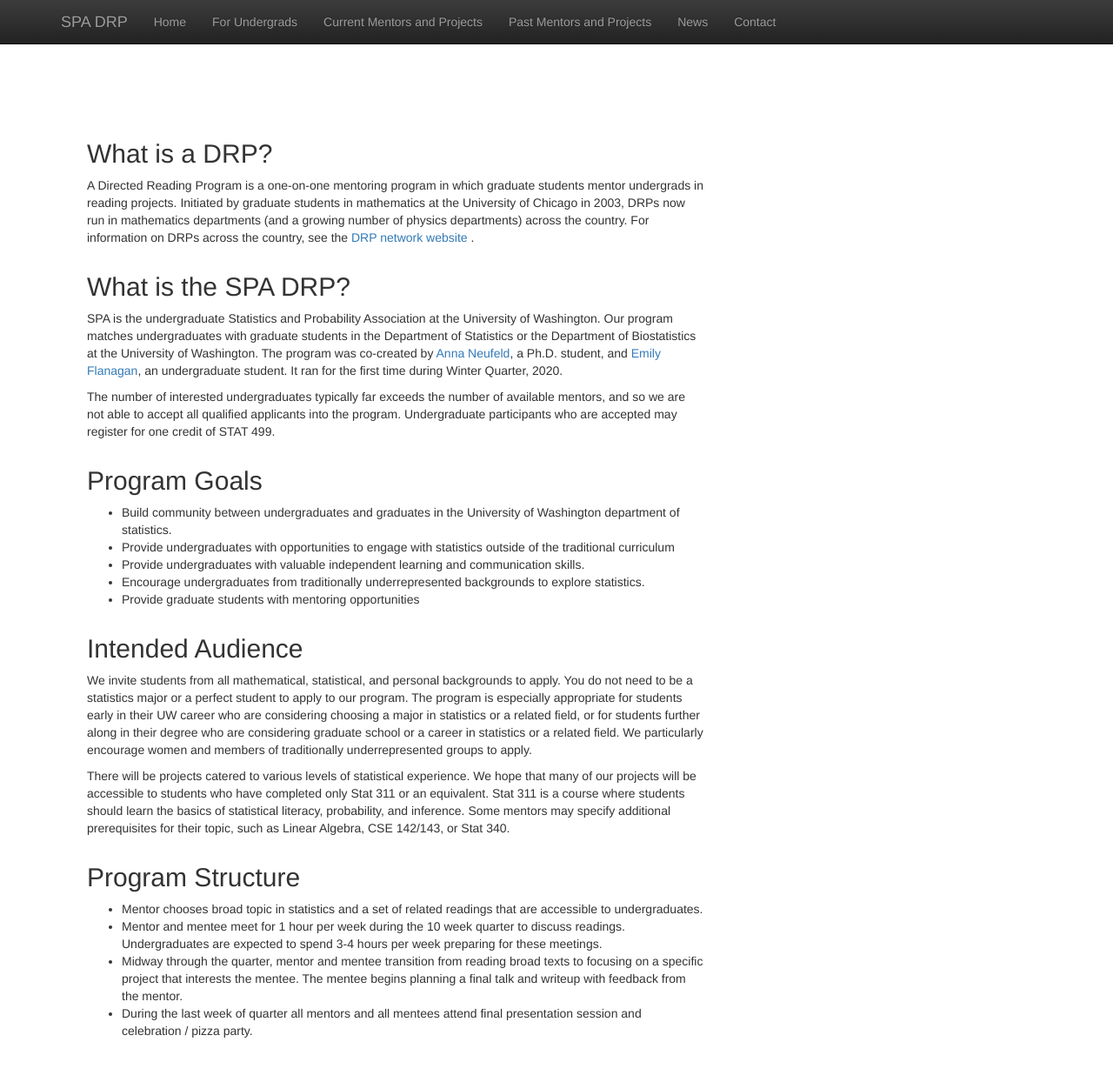
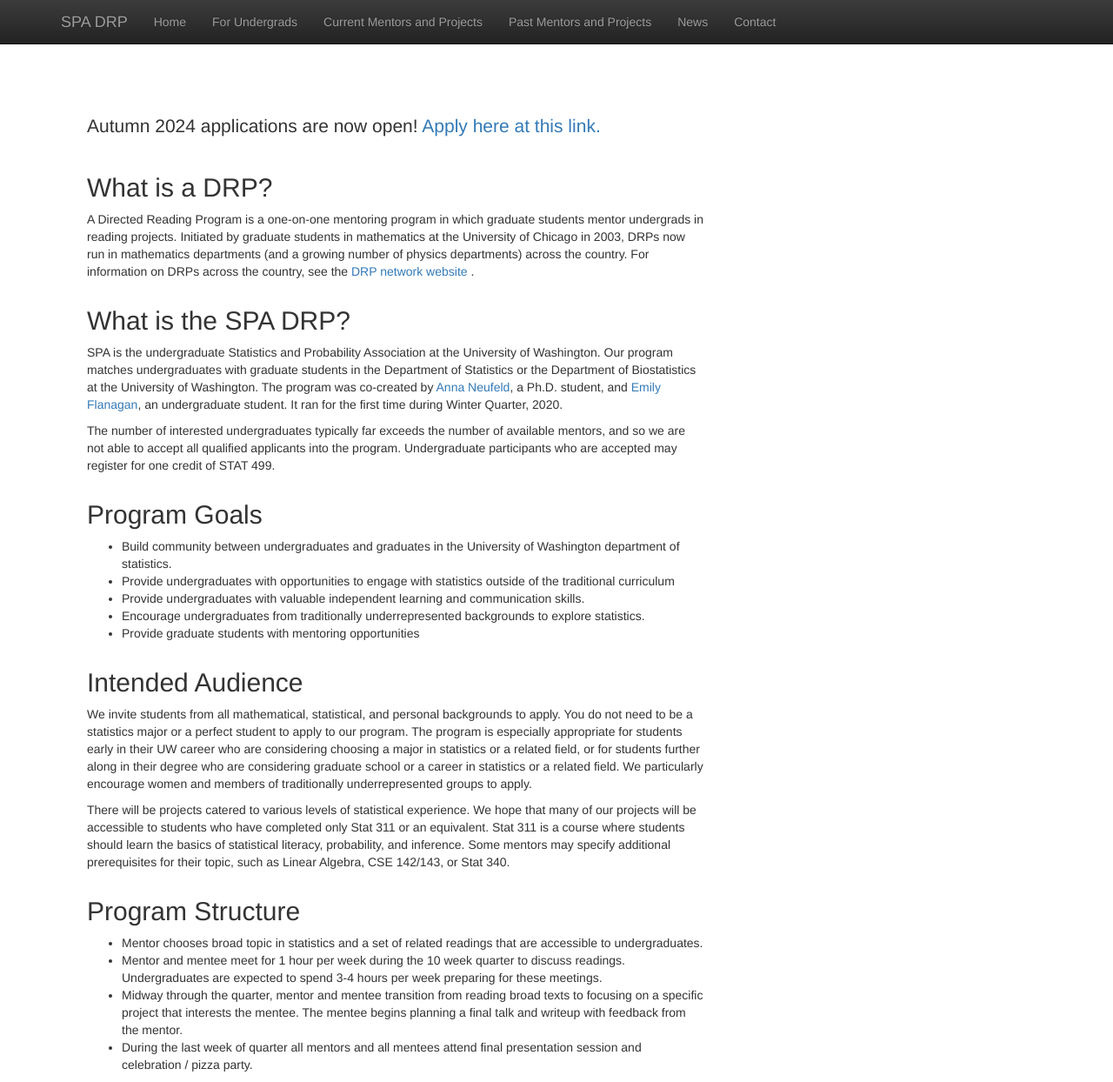
Before and after one commit to SPA-DRP/spa-drp.github.io, a Jekyll site: the page built from index.html, in a window 1280 px wide and 1244 px high. Shown: the whole window at 87% size. Built offline with Jekyll 4.4.1, drawn with Linux system fonts in a browser that asks for light colours; nearby versions of some CDN libraries; library files that are not in the unit come from our copies.

Commit message:
Update index.html
Link to apply

```diff
--- a/index.html
+++ b/index.html
@@ -7,7 +7,7 @@ title:  'SPA Directed Reading Program'
 <div class="col-md-8">
   <h2 style="padding-top: 10px;" class="featurette-heading"> </h2>
   <p class="lead">
-    <!-- Spring 2024 applications are now closed. Applicants can expect to start hearing back by March 20, 2024! -->
+    Autumn 2024 applications are now open! <a href="https://docs.google.com/forms/d/e/1FAIpQLSen1fI8OBnMo1O72gB7qjaiI2SQxOdFOj_ZOZ9ZczddXgMYTg/viewform?usp=sf_link">Apply here at this link.</a>
   </p>
 </div>
 
```
